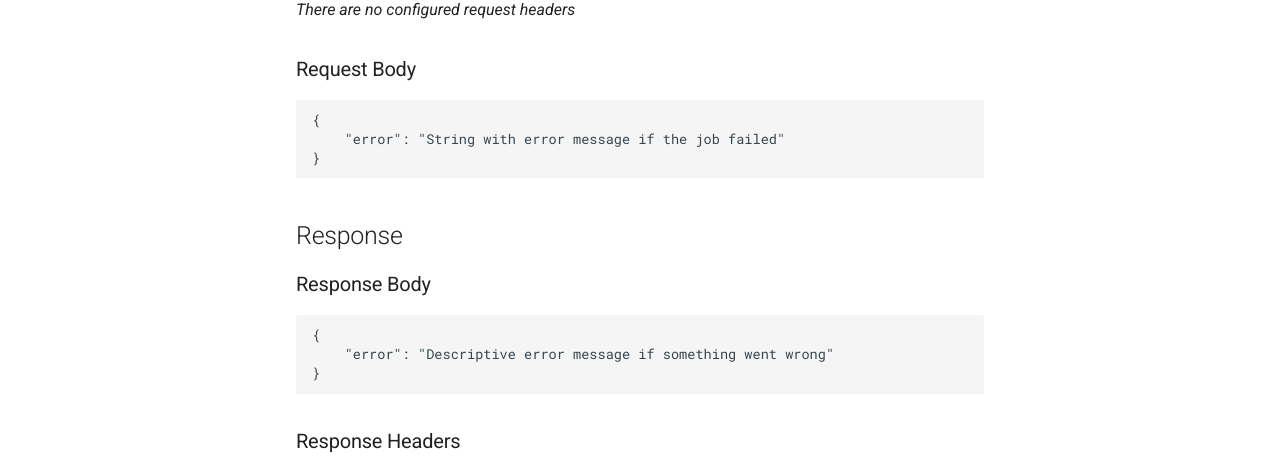
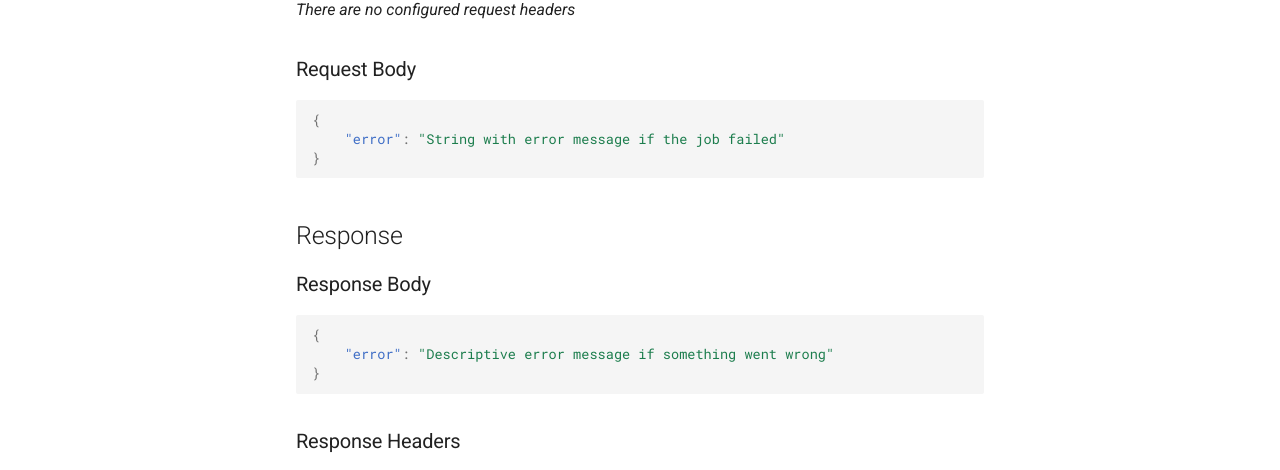
Before and after one commit to mnewswanger/kube-ci, an MkDocs documentation site: the page built from docs/endpoints/external/job-callback.md, in a window 1280 px wide and 1228 px high. Shown: the part 492-962 px from the top of the window. Built offline with MkDocs 1.6.1 and Material for MkDocs 9.7.7, drawn with Linux system fonts in a browser that asks for light colours; old or Windows-style settings are respelled for this version of MkDocs.

Commit message:
Add Language Marker To Multiline Blocks
Enables highlighting in mkdocs

````diff
--- a/docs/endpoints/external/job-callback.md
+++ b/docs/endpoints/external/job-callback.md
@@ -15,7 +15,7 @@ The `job callback` endpoint is set up as a receive hook to be triggered when the
 ### Request Body ###
 
 
-```
+```json
 {
     "error": "String with error message if the job failed"
 }
@@ -25,7 +25,7 @@ The `job callback` endpoint is set up as a receive hook to be triggered when the
 
 ### Response Body ###
 
-```
+```json
 {
     "error": "Descriptive error message if something went wrong"
 }
````
Also changed, not shown: config/jobs/readme.md (+2 -2 lines), config/notifiers/readme.md (+1 -1 lines), docs/endpoints/external/inbound-webhook.md (+2 -2 lines), docs/endpoints/internal/execute-job.md (+1 -1 lines), docs/endpoints/internal/notify.md (+1 -1 lines), docs/quick-start.md (+1 -1 lines).
